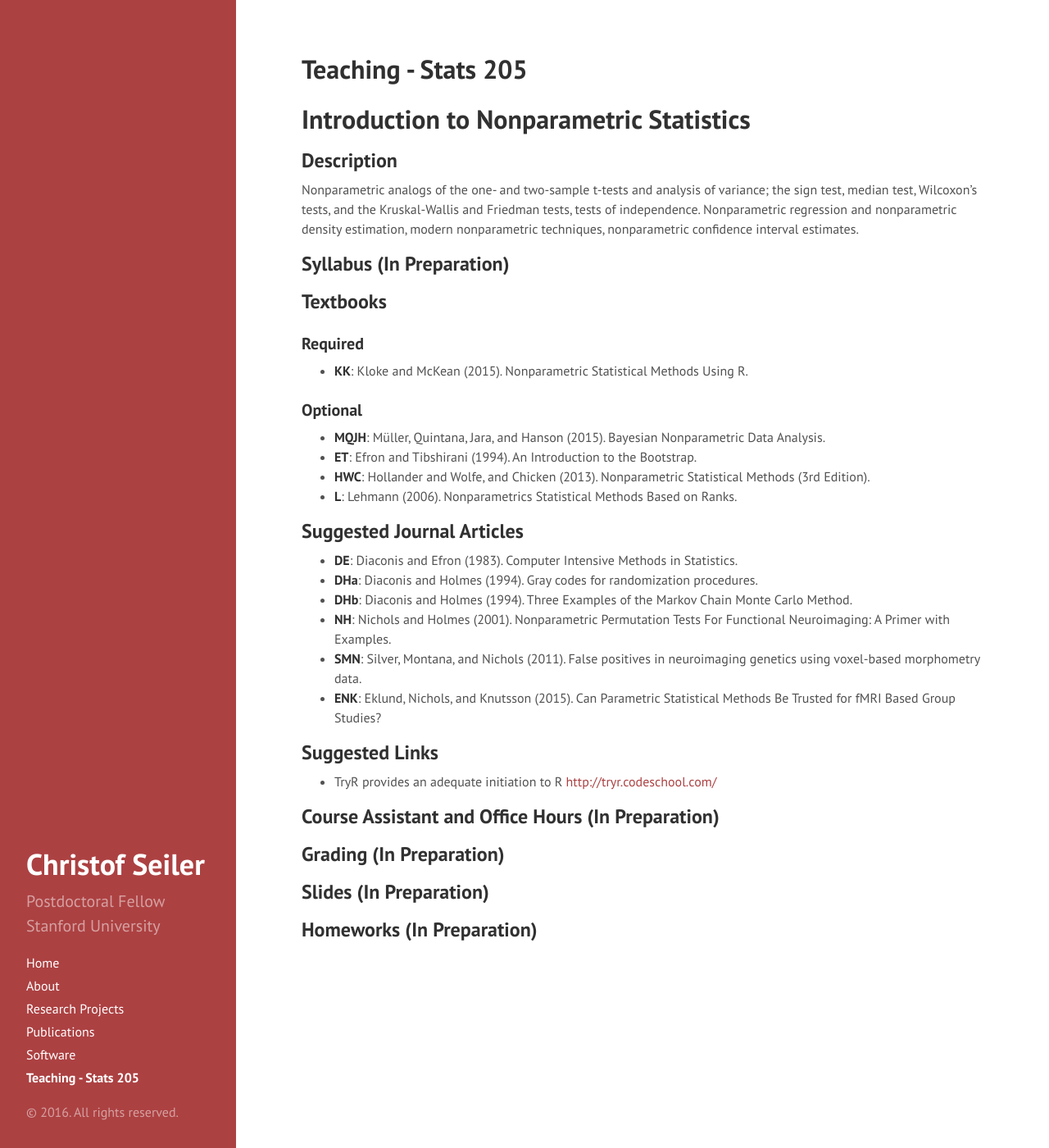
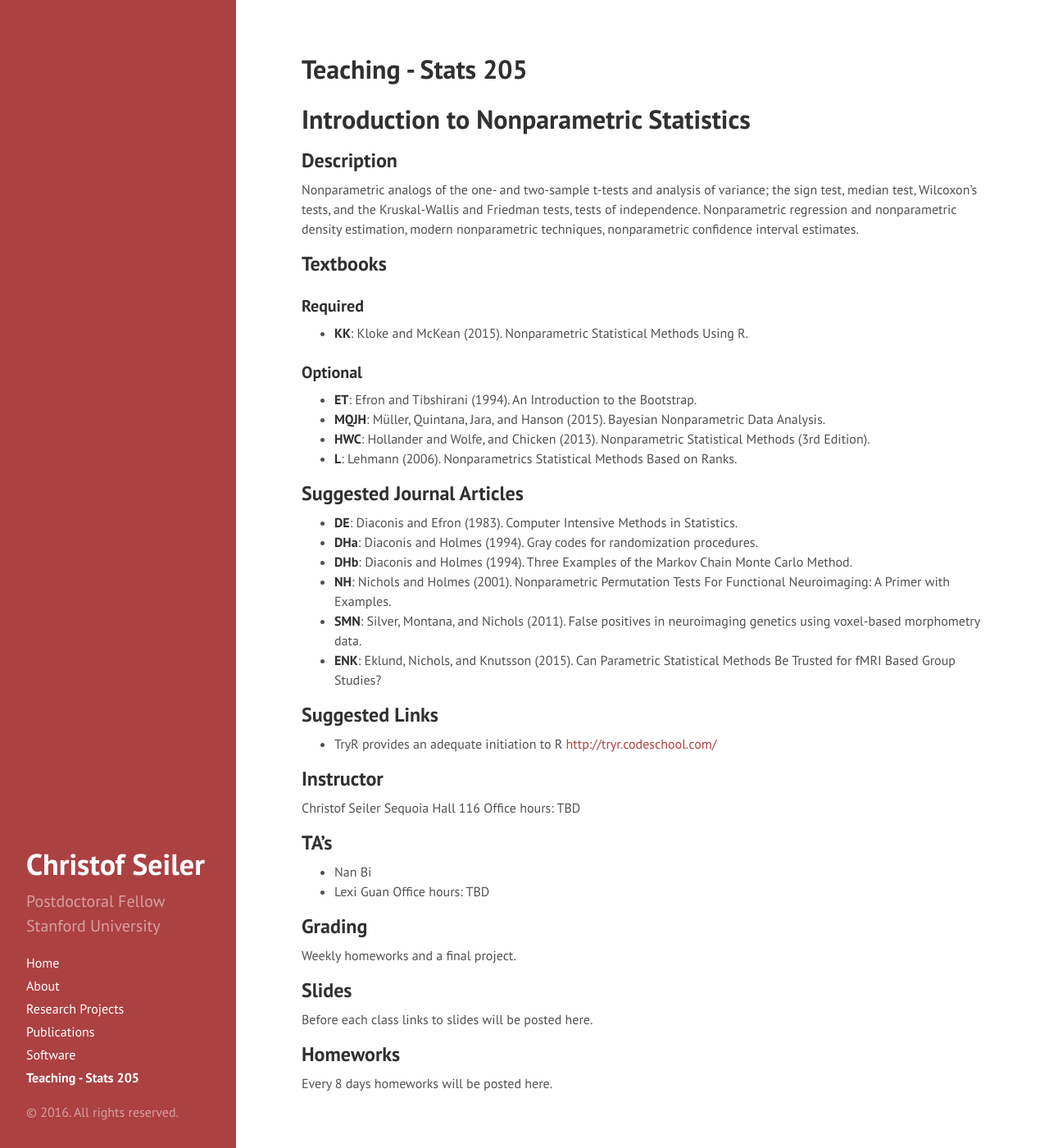
Before and after one commit to ChristofSeiler/ChristofSeiler.github.io, a Jekyll site: the page built from stats205.md, in a window 1280 px wide and 1400 px high. Shown: the whole window at 82% size. Built offline with Jekyll 4.4.1, drawn with Linux system fonts in a browser that asks for light colours.

Commit message:
updated course website

```diff
--- a/stats205.md
+++ b/stats205.md
@@ -8,16 +8,14 @@ title: Teaching - Stats 205
 ## Description
 Nonparametric analogs of the one- and two-sample t-tests and analysis of variance; the sign test, median test, Wilcoxon's tests, and the Kruskal-Wallis and Friedman tests, tests of independence. Nonparametric regression and nonparametric density estimation, modern nonparametric techniques, nonparametric confidence interval estimates.
 
-## Syllabus (In Preparation)
-
 ## Textbooks
 
 ### Required
 * **KK**: Kloke and McKean (2015). Nonparametric Statistical Methods Using R.
 
 ### Optional
+* **ET**: Efron and Tibshirani (1994). An Introduction to the Bootstrap.
 * **MQJH**: Müller, Quintana, Jara, and Hanson (2015). Bayesian Nonparametric Data Analysis.
-* **ET**: Efron and Tibshirani (1994). An Introduction to the Bootstrap.
 * **HWC**: Hollander and Wolfe, and Chicken (2013). Nonparametric Statistical Methods (3rd Edition).
 * **L**: Lehmann (2006). Nonparametrics Statistical Methods Based on Ranks.
 
@@ -32,10 +30,21 @@ Nonparametric analogs of the one- and two-sample t-tests and analysis of varianc
 ## Suggested Links
 * TryR provides an adequate initiation to R [http://tryr.codeschool.com/](http://tryr.codeschool.com/)
 
-## Course Assistant and Office Hours (In Preparation)
+## Instructor
+Christof Seiler
+Sequoia Hall 116
+Office hours: TBD
 
-## Grading (In Preparation)
+## TA's
+* Nan Bi
+* Lexi Guan
+Office hours: TBD
 
-## Slides (In Preparation)
+## Grading
+Weekly homeworks and a final project.
 
-## Homeworks (In Preparation)
+## Slides
+Before each class links to slides will be posted here.
+
+## Homeworks
+Every 8 days homeworks will be posted here.
```
